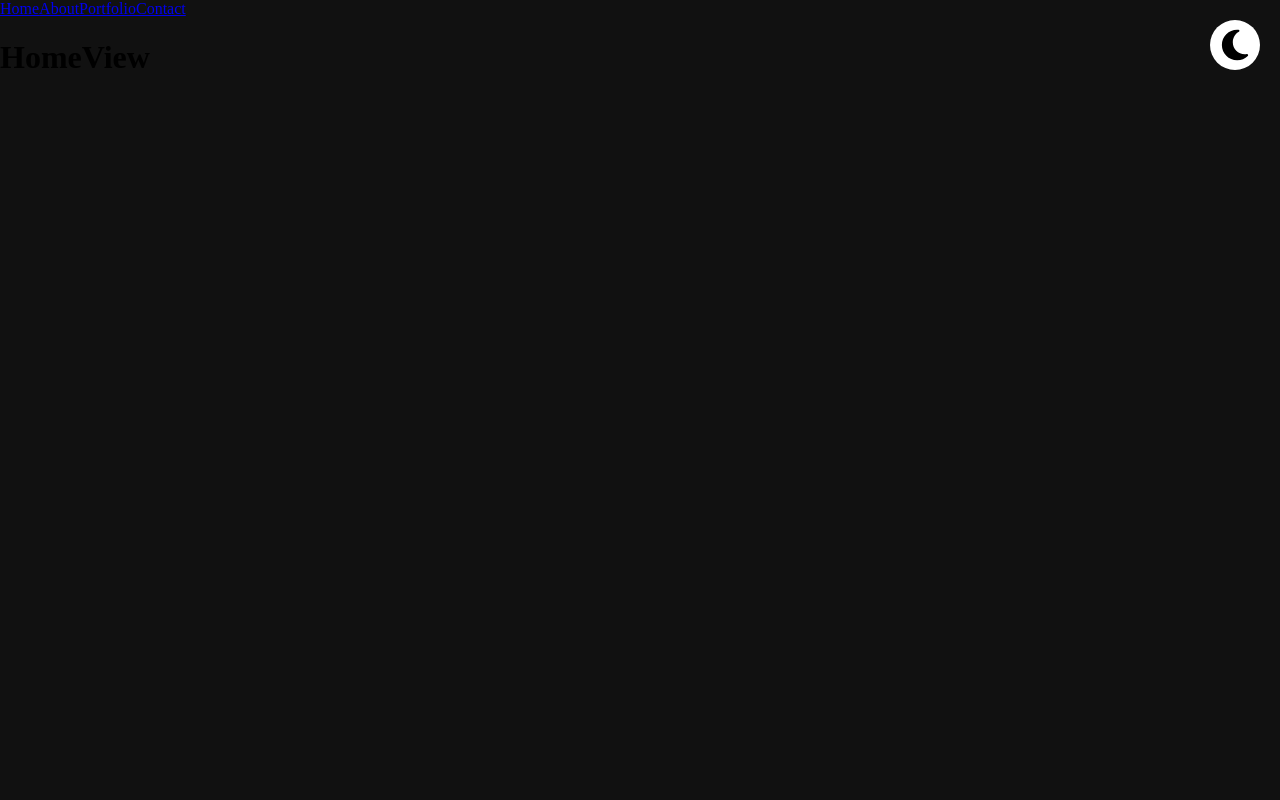
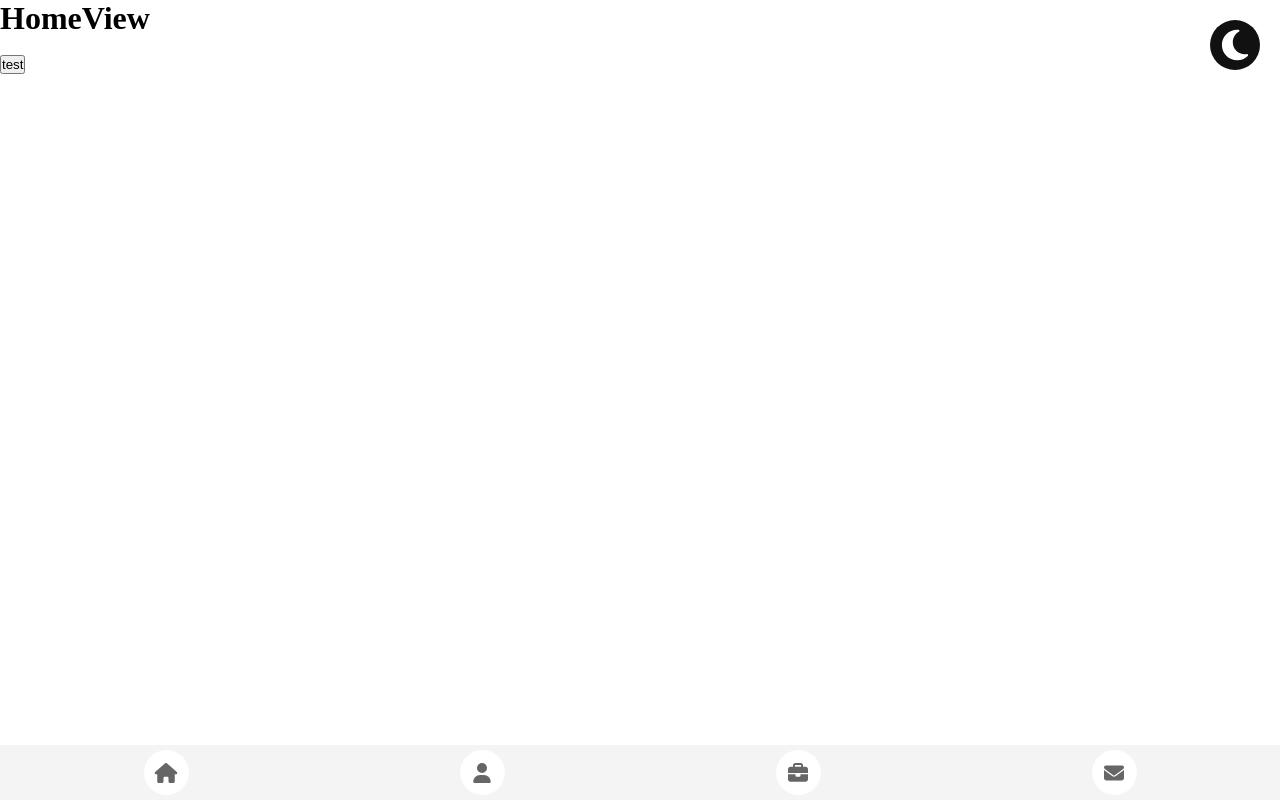
Before and after one commit to WersV/my-portfolio, a Vue app: page / in a window 1280 px wide. Built offline with nearby package versions, Linux system fonts and the light colour scheme.

Commit message:
add icon swap on click and light and dark css to nav

```diff
--- a/package.json
+++ b/package.json
@@ -15,6 +15,7 @@
     "@fortawesome/free-regular-svg-icons": "^6.4.0",
     "@fortawesome/free-solid-svg-icons": "^6.4.0",
     "@fortawesome/vue-fontawesome": "^3.0.3",
+    "@vueuse/core": "^10.2.1",
     "pinia": "^2.1.3",
     "sass": "^1.63.6",
     "vue": "^3.3.4",
--- a/src/App.vue
+++ b/src/App.vue
@@ -1,28 +1,19 @@
 <script setup>
-import { RouterLink, RouterView } from 'vue-router'
+import LightSwitcher from '@/components/AppLightSwitcher.vue'
+import NavMenu from '@/components/AppNavMenu.vue'
+import {RouterView} from 'vue-router'
 </script>
 
 <template>
-  <section>
-    <div class="sidebar">
-      <nav>
-        <RouterLink to="/">Home</RouterLink>
-        <RouterLink to="/about">About</RouterLink>
-        <RouterLink to="/portfolio">Portfolio</RouterLink>
-        <RouterLink to="/contact">Contact</RouterLink>
-      </nav>
-    </div>
-  </section>
-
+  <LightSwitcher/>
+  <NavMenu/>
   <RouterView />
 </template>
 
 <style lang="scss">
 @import './assets/_variables.scss';
+@import './assets//global.css';
 body {
-  margin: 0;
-  padding: 0;
-  box-sizing: border-box;
-  background-color: $bcg-color-dark;
+  background-color: $bcg-color-light;
 }
 </style>
--- a/src/assets/_variables.scss
+++ b/src/assets/_variables.scss
@@ -1,4 +1,11 @@
 $bcg-color-dark: #111111;
 $bcg-color-light: white;
 $yellow-bcg-color: #FFB400;
-$btn-routing: #2B2A2A;
+$btn-bcg-dark: #4b4b4b;
+$btn-bcg-light: white;
+$btn-text-light: #666666;
+$btn-text-dark: #DDDDDD;
+$active-btn-text: white;
+$active-btn-bcg: #FFB400;
+$nav-bcg-dark: #2c2c2c;
+$nav-bcg-light: #F4F4F4;
--- /dev/null
+++ b/src/assets/global.css
@@ -0,0 +1,5 @@
+* {
+  margin: 0;
+  padding: 0;
+  box-sizing: border-box;
+}
--- /dev/null
+++ b/src/components/AppLightSwitcher.vue
@@ -0,0 +1,45 @@
+<template>
+  <aside class="switch-container">
+    <button class="switch" @click="toggleDark()">
+      <font-awesome-icon icon="fa-solid fa-moon" v-if="!isDark"/>
+      <font-awesome-icon icon="fa-solid fa-lightbulb" v-else/>
+    </button>
+  </aside>
+</template>
+<script setup>
+// import {useThemeModeStore} from '@/stores/themeMode'
+import { useDark, useToggle } from '@vueuse/core'
+
+const isDark = useDark()
+const toggleDark = useToggle(isDark)
+// const themeMode = useThemeModeStore();
+// function changeMode() {
+//   console.log(themeMode.isDarkMode);
+//   themeMode.changeMode()
+// }
+
+</script>
+<style lang="scss">
+@import '@/assets/_variables.scss';
+.switch-container {
+  position: fixed;
+  top: 20px;
+  right: 20px;
+  width: 50px;
+  height: 50px;
+  background-color: $bcg-color-dark;
+  border-radius: 50%;
+  .switch {
+    position: absolute;
+    top: 50%;
+    left: 50%;
+    transform: translate(-50%, -50%);
+    background-color: transparent;
+    border: 0;
+    .fa-moon, .fa-lightbulb {
+      font-size: 35px;
+      color: $bcg-color-light;
+    }
+  }
+}
+</style>
--- /dev/null
+++ b/src/components/AppNavMenu.vue
@@ -0,0 +1,52 @@
+<template>
+  <nav class="sidebar">
+      <RouterLink class="nav-link" to="/"><font-awesome-icon icon="fa-solid fa-house" /></RouterLink>
+      <RouterLink class="nav-link" to="/about"><font-awesome-icon icon="fa-solid fa-user" /></RouterLink>
+      <RouterLink class="nav-link" to="/portfolio"><font-awesome-icon icon="fa-solid fa-briefcase" /></RouterLink>
+      <RouterLink class="nav-link" to="/contact"><font-awesome-icon icon="fa-solid fa-envelope" /></RouterLink>
+  </nav>
+</template>
+<script setup>
+import { RouterLink } from 'vue-router'
+</script>
+<style scoped lang="scss">
+@import '@/assets/_variables.scss';
+.sidebar {
+  position: fixed;
+  bottom: 0;
+  left: 0;
+  display: flex;
+  justify-content: space-around;
+  align-items: center;
+  width: 100%;
+  height: 55px;
+  padding: 8px;
+  background-color: $nav-bcg-light;
+  .nav-link {
+    position: relative;
+    width: 45px;
+    height: 45px;
+    border-radius: 50%;
+    background-color: $btn-bcg-light;
+    & > * {
+      position: absolute;
+      top: 50%;
+      left: 50%;
+      transform: translate(-50%, -50%);
+      font-size: 20px;
+      color: $btn-text-light;
+    }
+  }
+}
+
+//==================== dark mode
+.dark .sidebar {
+  background-color: $nav-bcg-dark;
+  .nav-link {
+    background-color: $btn-bcg-dark;
+    & > * {
+      color: $btn-text-dark;
+    }
+  }
+}
+</style>
--- a/src/components/LightSwitcher.vue
+++ /dev/null
@@ -1,33 +0,0 @@
-<template>
-  <aside class="switch-container">
-    <div class="switch">
-      <font-awesome-icon icon="fa-solid fa-moon" />
-    </div>
-  </aside>
-</template>
-<script>
-export default {
-
-}
-</script>
-<style lang="scss">
-.switch-container {
-  position: fixed;
-  top: 20px;
-  right: 20px;
-  width: 50px;
-  height: 50px;
-  background-color: white;
-  border-radius: 50%;
-  .switch {
-    position: absolute;
-    top: 50%;
-    left: 50%;
-    transform: translate(-50%, -50%);
-    color: black;
-    .fa-moon {
-      font-size: 35px
-    }
-  }
-}
-</style>
--- a/src/main.js
+++ b/src/main.js
@@ -17,10 +17,15 @@ import {
 } from '@fortawesome/vue-fontawesome'
 
 import {
-  faMoon
+  faMoon,
+  faHouse,
+  faUser,
+  faBriefcase,
+  faEnvelope,
+  faLightbulb
 } from '@fortawesome/free-solid-svg-icons'
 
-library.add(faMoon)
+library.add(faMoon, faHouse, faUser, faBriefcase, faEnvelope, faLightbulb)
 
 const app = createApp(App)
 
--- /dev/null
+++ b/src/stores/themeMode.js
@@ -0,0 +1,20 @@
+import {
+  defineStore
+} from 'pinia'
+import {
+  useLocalStorage
+} from "@vueuse/core"
+
+export const useThemeModeStore = defineStore('themeMode', {
+  state: () => {
+    return {
+      isDarkMode: useLocalStorage('isDarkMode', false), //useLocalStorage takes in a key of 'count' and default value of 0
+    };
+  },
+
+  actions: {
+    changeMode() {
+      this.isDarkMode = !this.isDarkMode
+    },
+  },
+})
--- a/src/views/HomeView.vue
+++ b/src/views/HomeView.vue
@@ -1,13 +1,20 @@
 <template>
   <h1>HomeView</h1>
-  <main>
-    <HomeView/>
-    <header></header>
-    <section></section>
-    <nav></nav>
+  <main class="home-view">
+    <header class="home-img-container">
+      <img src="" alt="">
+    </header>
+    <section class="home-info">
+      <h1></h1>
+      <p></p>
+      <button>test</button>
+      <!-- btn przenosi do github -->
+    </section>
   </main>
 </template>
 
 <script setup>
-import HomeView from '@/components/LightSwitcher.vue'
 </script>
+
+<style scoped lang="scss">
+</style>
```
Also changed, not shown: src/stores/counter.js (deleted, +0 -12 lines), 1 other file (tests, documents, lock files or other folders).
